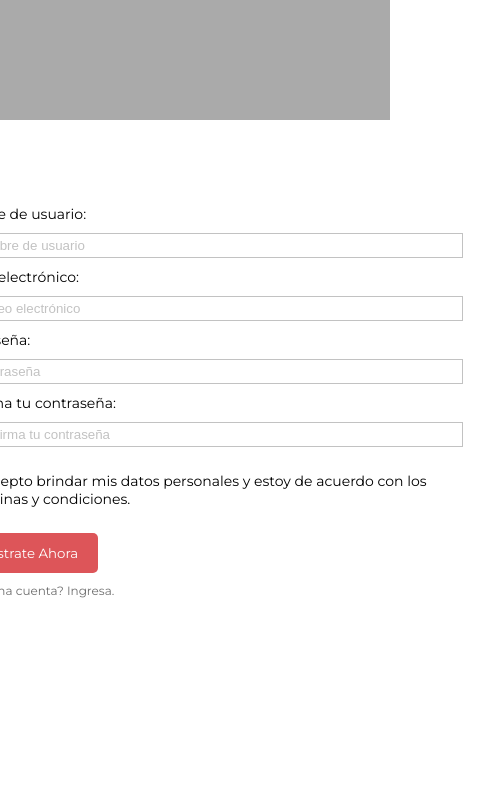
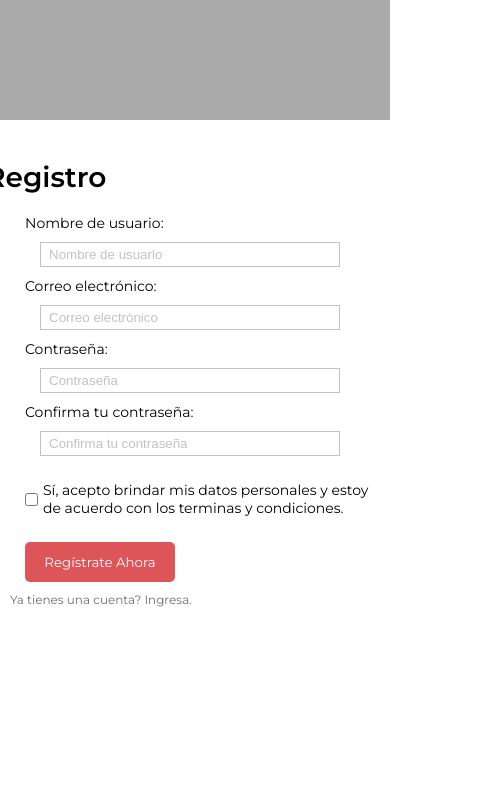
Before and after one commit to Michelle162002/Proyecto-FrontEnd, a plain HTML site: page Hu/Vista__registro.html in a window 390 px wide. Shown: the whole page, 483 px wide, since content can reach past the window. Drawn offline with Linux system fonts and the light colour scheme.

Commit message:
Ahora si

```diff
--- a/Hu/Vista__registro.css
+++ b/Hu/Vista__registro.css
@@ -18,13 +18,13 @@ ul, li {list-style: none;}
     display: flex;
     min-height: calc(100vh - 120px);
     justify-content: center;
-
 }
 .mainsect_registro {
-    width: 900px;
-    margin: 40px 0;
+    min-width: 500px;
+    padding: 40px;
     display: flex;
     flex-direction: column;
+
 }
 
 .cuadro_inputsregistro {
@@ -73,3 +73,13 @@ ul, li {list-style: none;}
     text-decoration: none;
     color: rgb(110, 110, 110);
 }
+@media (max-width:900px) {
+.cuadro_inputsregistro > input {
+    width: 400px;
+}
+}
+@media (max-width:500px) {
+    .cuadro_inputsregistro > input {
+        width: 300px;
+    }
+    }
--- a/Hu/Vista__registro.html
+++ b/Hu/Vista__registro.html
@@ -11,7 +11,7 @@
 <body>
     <header></header>
     <main class="main_Vregistro">
-        <section class="mainsect_registro">
+        <div class="mainsect_registro">
             <h1 class="title_registro">Registro</h1>
             <div class="cuadro_inputsregistro">
 
@@ -30,7 +30,7 @@
                 Regístrate Ahora
             </button>
             <li class="link_Vregistro"><a href="">Ya tienes una cuenta? Ingresa.</a></li>
-        </section>
+        </div>
     </main>
 </body>
 </html>
```
